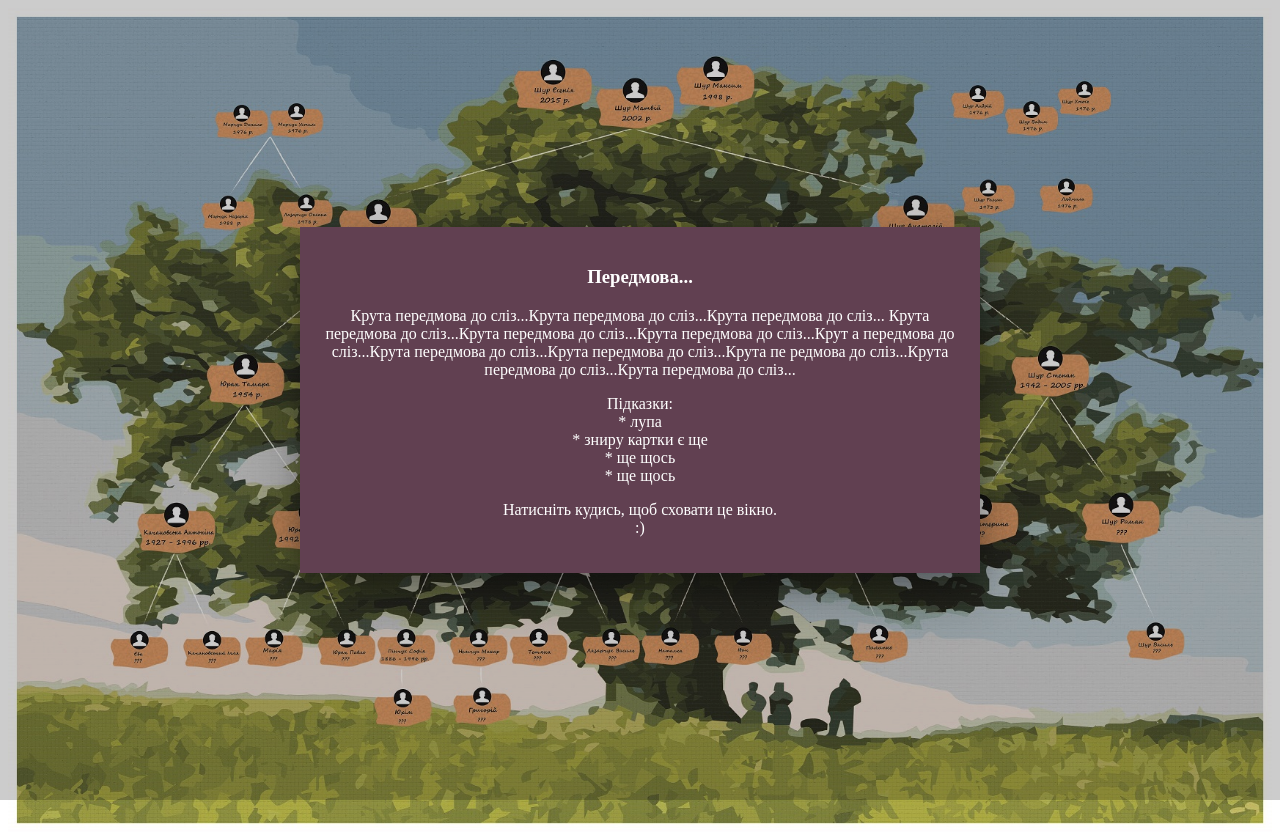
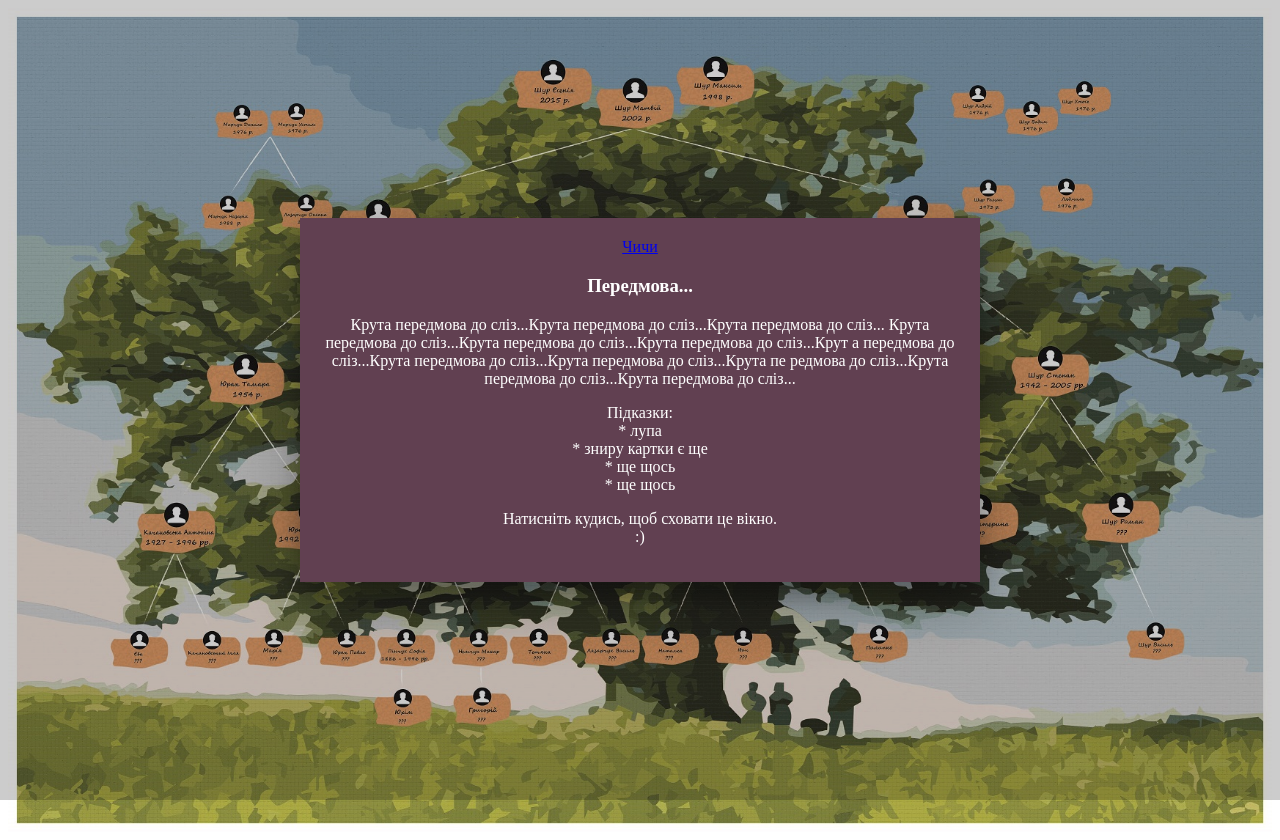
Before and after one commit to bredemar123/bredemar123.github.io, a plain HTML site: page zoomy.htm in a window 1280 px wide. Drawn offline with Linux system fonts and the light colour scheme; files whose address does not match are found by name.

Commit message:
Update zoomy.htm

```diff
--- a/zoomy.htm
+++ b/zoomy.htm
@@ -122,7 +122,7 @@ to { opacity: 1 }
     <div class="dm-table">
         <div class="dm-cell">
             <div class="dm-modal">
-                <a href="#close" class="close"></a>
+                <a href="#close" class="close">Чичи</a>
                 <h3><strong>Передмова...</strong></h3>
                 <p>Крута передмова до сліз...Крута передмова до сліз...Крута передмова до сліз...
 				Крута передмова до сліз...Крута передмова до сліз...Крута передмова до сліз...Крут
```
